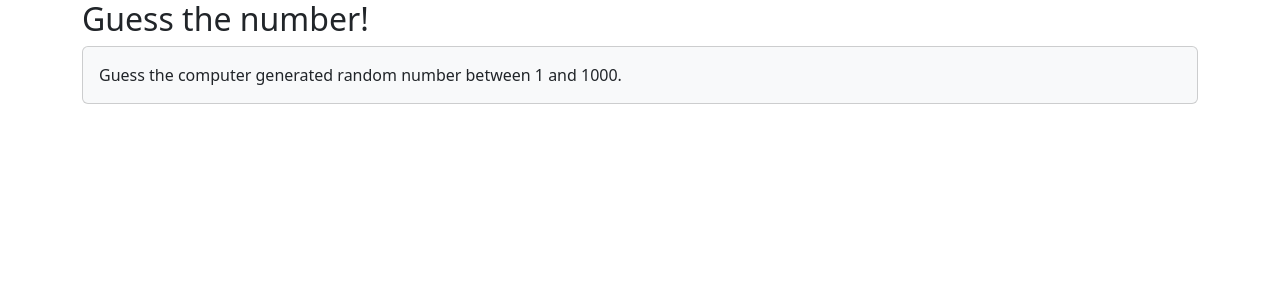
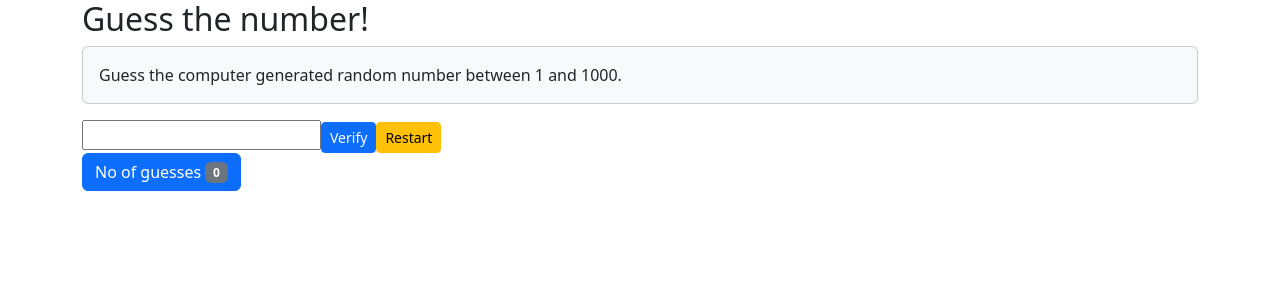
Before and after one commit to Emmaculate-Kamau/guess-the-number, an Angular app: page / in a window 1280 px wide. Shown: the top 300 px of the page. Built offline with nearby package versions, Linux system fonts and the light colour scheme.

Commit message:
Finalize building of the app

```diff
--- a/src/app/app.component.html
+++ b/src/app/app.component.html
@@ -7,4 +7,23 @@
       </p>
     </div>
   </div>
+  <div>
+    <label for="your Guess :"></label>
+    <input type="number" [value]="guess" (input)="guessInputValueChanges($event)" (keydown.enter)="verifyGuess()" />
+    <button (click)="verifyGuess()" class="btn btn-primary btn-sm">Verify</button>
+    <button (click)="initializeGame()" class="btn btn-warning btn-sm">Restart</button>
+  </div>
+
+  <div >
+    <div *ngIf="deviation!==null">
+      <p *ngIf="deviation < 0" class="alert alert-warning">Your guess is higher .</p>
+      <p *ngIf="deviation > 0 " class="alert alert-warning">Your guess is lower</p>
+      <p *ngIf="deviation===0" class="alert alert-success">Yes! That's it.</p>
+    </div>
+
+    <button type="button" class="btn btn-primary">
+      No of guesses <span class="badge text-bg-secondary"> {{noOfTries}} </span>
+    </button>
+
+  </div>
 </div>
--- a/src/app/app.component.ts
+++ b/src/app/app.component.ts
@@ -1,4 +1,5 @@
 import { Component } from '@angular/core';
+
 
 @Component({
   selector: 'app-root',
@@ -11,12 +12,27 @@ export class AppComponent {
   guess!: number | null;
   original!: number;
 
-  constructor() { }
+  constructor() {
+    this.initializeGame();
+  }
 
   initializeGame() {
     this.noOfTries = 0;
     this.original = Math.floor((Math.random() * 1000) + 1);
+    console.info("original number is ", this.original);
     this.guess = null;
     this.deviation = null;
   }
+  verifyGuess() {
+    if (this.guess !== null) {
+      this.deviation = this.original - this.guess;
+    }
+    this.noOfTries = this.noOfTries + 1;
+  }
+
+  guessInputValueChanges(inputEvent: any){
+    const inputedGuess = parseInt(inputEvent.target.value);
+
+    this.guess=inputedGuess;
+  }
 }
```
